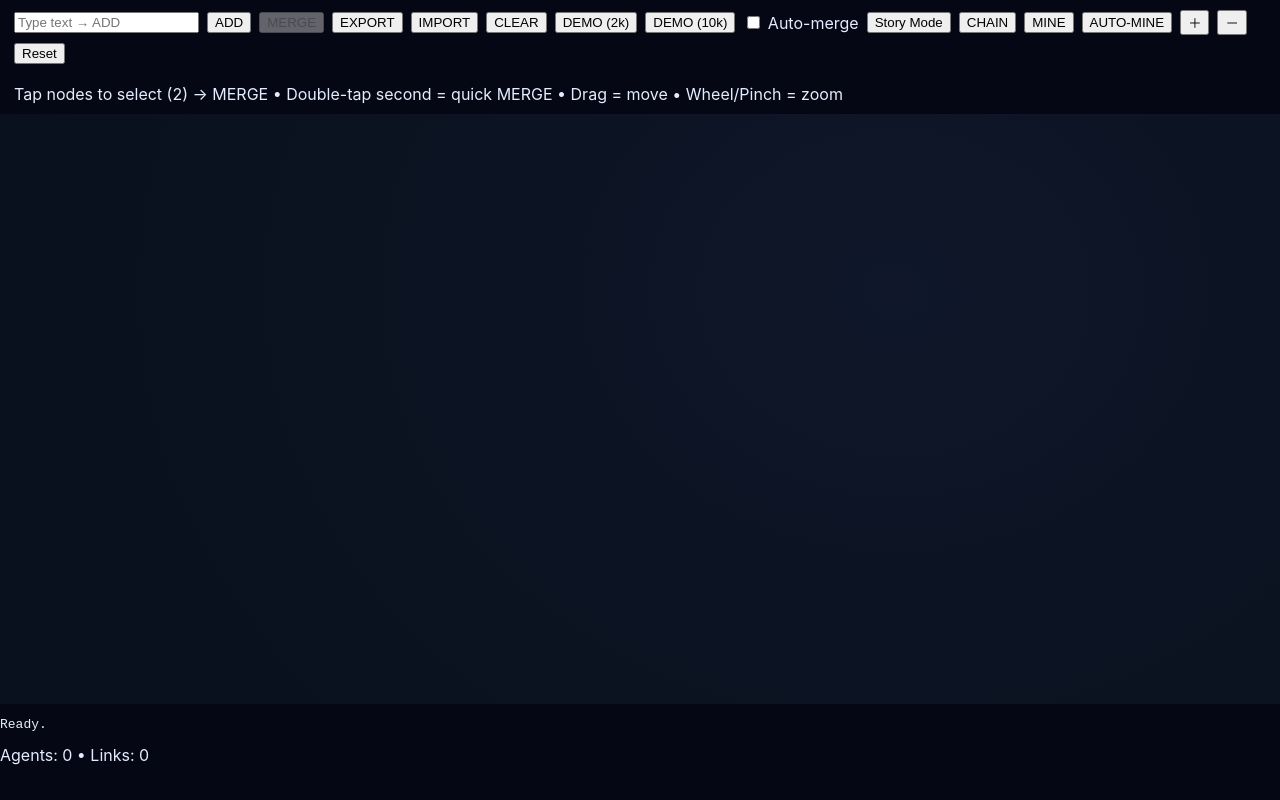
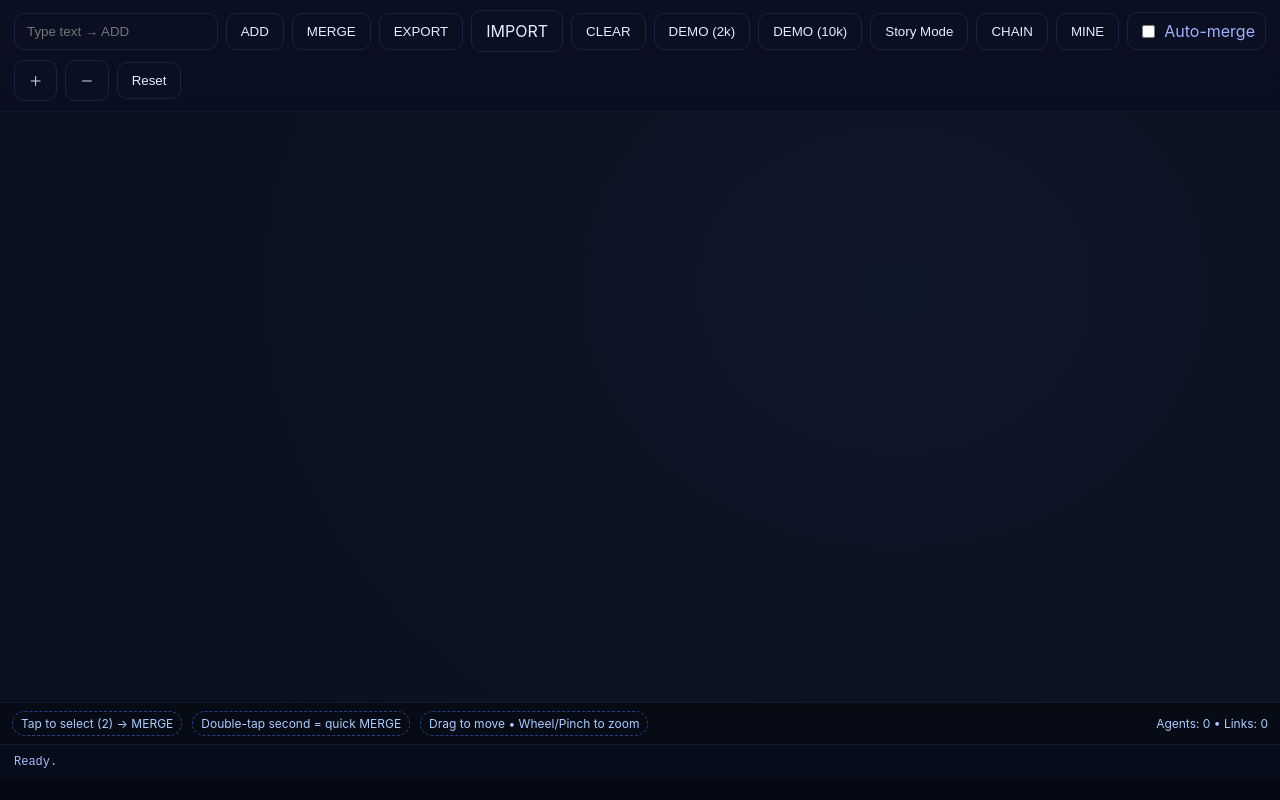
Before and after one commit to Andrii-sat/LivingOS, a plain HTML site: page static/index.html in a window 1280 px wide. Drawn offline with Linux system fonts and the light colour scheme; no server answers.

Commit message:
Update index.html

```diff
--- a/static/index.html
+++ b/static/index.html
@@ -2,41 +2,56 @@
 <html lang="en">
 <head>
   <meta charset="utf-8" />
-  <title>LivingOS — Fractal Agents Playground</title>
-  <meta name="viewport" content="width=device-width,initial-scale=1" />
-  <link rel="stylesheet" href="/style.css">
+  <title>LivingOS — Fractal Agents (frsig://)</title>
+  <meta name="viewport" content="width=device-width,initial-scale=1,maximum-scale=1" />
+  <link rel="stylesheet" href="/style.css" />
 </head>
 <body>
-  <div id="ui">
-    <div class="row top">
-      <input id="txt" placeholder="Type text → ADD" />
-      <button id="btn-add">ADD</button>
-      <button id="btn-merge" disabled>MERGE</button>
-      <button id="btn-export">EXPORT</button>
-      <button id="btn-import">IMPORT</button>
-      <button id="btn-clear">CLEAR</button>
-      <button id="btn-demo">DEMO (2k)</button>
-      <button id="btn-demo10k">DEMO (10k)</button>
-      <label class="badge"><input type="checkbox" id="ck-auto"> Auto-merge</label>
-      <button id="btn-story">Story Mode</button>
-      <button id="btn-chain">CHAIN</button>
-      <button id="btn-mine">MINE</button>
-      <button id="btn-auto-mine">AUTO-MINE</button>
-      <button id="zoom-in">＋</button>
-      <button id="zoom-out">－</button>
-      <button id="zoom-reset">Reset</button>
-    </div>
-    <div class="row legend">
-      <span>Tap nodes to select (2) → MERGE • Double-tap second = quick MERGE • Drag = move • Wheel/Pinch = zoom</span>
-    </div>
+<header class="topbar">
+  <div class="row">
+    <input id="txt" class="input" placeholder="Type text → ADD" autocomplete="off" />
+    <button class="btn" id="btn-add">ADD</button>
+    <button class="btn" id="btn-merge" disabled>MERGE</button>
+
+    <button class="btn" id="btn-export">EXPORT</button>
+    <label class="btn file-btn">
+      IMPORT
+      <input type="file" id="file-import" accept="application/json" />
+    </label>
+    <button class="btn" id="btn-clear">CLEAR</button>
+
+    <button class="btn" id="btn-demo">DEMO (2k)</button>
+    <button class="btn" id="btn-demo10k">DEMO (10k)</button>
+    <button class="btn" id="btn-story">Story Mode</button>
+
+    <button class="btn" id="btn-chain">CHAIN</button>
+    <button class="btn" id="btn-mine">MINE</button>
+
+    <label class="switch">
+      <input type="checkbox" id="auto-merge" />
+      <span>Auto-merge</span>
+    </label>
+
+    <button class="btn" id="zoom-in">＋</button>
+    <button class="btn" id="zoom-out">－</button>
+    <button class="btn" id="zoom-reset">Reset</button>
   </div>
+</header>
 
-  <canvas id="canvas"></canvas>
-  <pre id="log">Ready.</pre>
-  <footer>
-    <div id="status">Agents: 0 • Links: 0</div>
-  </footer>
+<canvas id="canvas"></canvas>
 
-  <script src="/app.js"></script>
+<footer class="bottombar">
+  <div class="tips">
+    <span class="tip">Tap to select (2) → MERGE</span>
+    <span class="tip">Double-tap second = quick MERGE</span>
+    <span class="tip">Drag to move • Wheel/Pinch to zoom</span>
+  </div>
+  <div id="status">Agents: 0 • Links: 0</div>
+</footer>
+
+<!-- Console panel -->
+<pre id="console" class="console">Ready.</pre>
+
+<script src="/app.js"></script>
 </body>
 </html>
```
